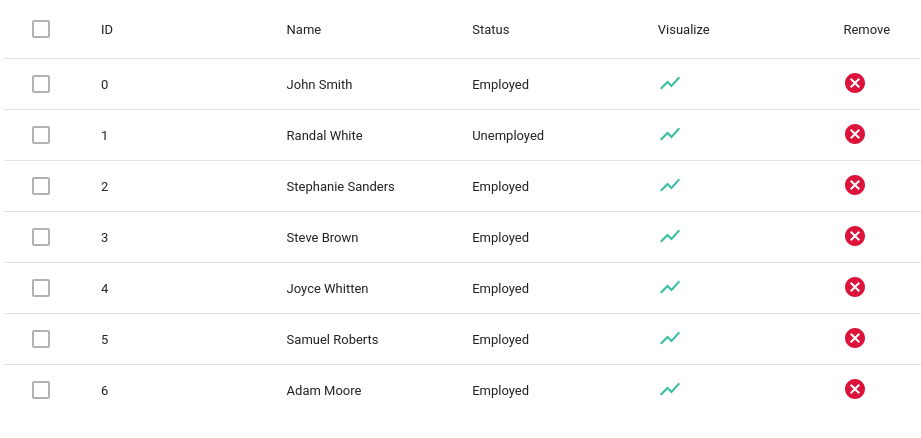
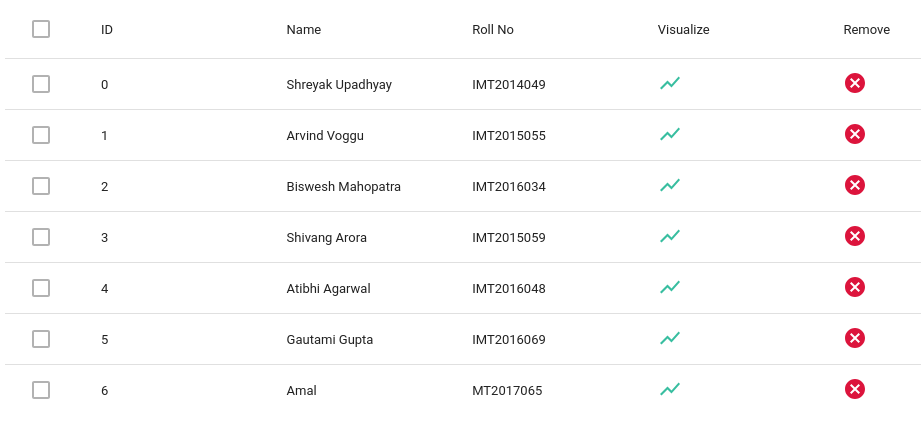
Before and after one commit to shreyakupadhyay/visualization-tool-net, a React (Create React App) app: page / in a window 1280 px wide. Shown: the top 438 px of the page, without its empty margins (135-1056 px from the left). Built offline with nearby package versions, Linux system fonts and the light colour scheme.

Commit message:
added link on click visualize

```diff
--- a/package.json
+++ b/package.json
@@ -3,11 +3,14 @@
   "version": "0.1.0",
   "private": true,
   "dependencies": {
+    "chart.js": "^2.7.2",
     "material-design-icons": "^3.0.1",
     "material-ui": "^0.20.0",
     "react": "^16.2.0",
+    "react-chartjs-2": "^2.7.0",
     "react-dom": "^16.2.0",
     "react-redux": "^5.0.7",
+    "react-router": "^4.2.0",
     "react-router-dom": "^4.2.2",
     "react-scripts": "1.1.1",
     "redux": "^3.7.2",
--- a/public/userdata.json
+++ b/public/userdata.json
@@ -1,30 +1,37 @@
 [
     {
-      "name": "John Smith",
-      "status": "Employed"
+      "name": "Shreyak Upadhyay",
+      "status": "IMT2014049",
+      "id": 1
     },
     {
-      "name": "Randal White",
-      "status": "Unemployed"
+      "name": "Arvind Voggu",
+      "status": "IMT2015055",
+      "id": 2
     },
     {
-      "name": "Stephanie Sanders",
-      "status": "Employed"
+      "name": "Biswesh Mahopatra",
+      "status": "IMT2016034",
+      "id": 3
     },
     {
-      "name": "Steve Brown",
-      "status": "Employed"
+      "name": "Shivang Arora",
+      "status": "IMT2015059",
+      "id": 4
     },
     {
-      "name": "Joyce Whitten",
-      "status": "Employed"
+      "name": "Atibhi Agarwal",
+      "status": "IMT2016048",
+      "id": 5
     },
     {
-      "name": "Samuel Roberts",
-      "status": "Employed"
+      "name": "Gautami Gupta",
+      "status": "IMT2016069",
+      "id": 6
     },
     {
-      "name": "Adam Moore",
-      "status": "Employed"
+      "name": "Amal",
+      "status": "MT2017065",
+      "id": 7
     }
 ]
--- a/src/App.js
+++ b/src/App.js
@@ -1,5 +1,5 @@
 import React, { Component } from 'react';
-import { BrowserRouter as Router, Switch, Route, Link } from 'react-router-dom';
+import { BrowserRouter, Route, Switch } from 'react-router-dom';
 import './App.css';
 import Dashboard from './components/dashboard/dashboard';
 import Home from './components/Home/home';
@@ -12,14 +12,14 @@ class App extends Component {
   render() {
     return (
           <MuiThemeProvider>
-            <Router>
+            <BrowserRouter>
               <Switch>
                   <Route exact path='/' component={Home} />
-                  <Route exact path='/dashboard' component={Dashboard} />
+                  <Route exact path='/dashboard/:id' component={Dashboard} />
                   <Route exact path='/loading' component={Loading} />
                   <Route exact path='/icons' component={Icons} />
               </Switch>
-            </Router>
+            </BrowserRouter>
           </MuiThemeProvider>
     );
   }
--- a/src/components/Home/home.js
+++ b/src/components/Home/home.js
@@ -1,7 +1,7 @@
 import React, { Component } from 'react';
 import { bindActionCreators } from 'redux';
 import { connect } from 'react-redux';
-import { BrowserRouter as Link } from 'react-router-dom';
+import { Link } from 'react-router-dom';
 
 import { Table, TableBody, TableFooter, TableHeader, TableHeaderColumn, TableRow, TableRowColumn } from 'material-ui/Table';
 
@@ -78,6 +78,10 @@ class Home extends Component {
       this.setState({height: event.target.value});
     };
 
+    handleClick = (event) => {
+      console.log("event");
+    }
+
     render() {
       const { error, loading, userdata } = this.props;
 
@@ -86,6 +90,7 @@ class Home extends Component {
       if(loading) return <div>Loading...</div>
 
       return (
+        <div>
           <div style={styles}>
             <Table
               height={this.state.height}
@@ -100,7 +105,7 @@ class Home extends Component {
                 <TableRow>
                   <TableRowColumn>ID</TableRowColumn>
                   <TableRowColumn>Name</TableRowColumn>
-                <TableRowColumn>Status</TableRowColumn>
+                  <TableRowColumn>Roll No</TableRowColumn>
                   <TableRowColumn>Visualize</TableRowColumn>
                   <TableRowColumn>Remove</TableRowColumn>
                 </TableRow>
@@ -117,10 +122,13 @@ class Home extends Component {
                     <TableRowColumn>{row.name}</TableRowColumn>
                     <TableRowColumn>{row.status}</TableRowColumn>
                     <TableRowColumn>
+                    <Link to={'/dashboard/'+index}>
                       <SvgIcon color='#38BEA0'>
                           <path d="M3.5 18.49l6-6.01 4 4L22 6.92l-1.41-1.41-7.09 7.97-4-4L2 16.99z" />
                       </SvgIcon>
+                    </Link>
                     </TableRowColumn>
+
                     <TableRowColumn>
                     <SvgIcon color='#DC143C'>
                         <path d="M12 2C6.47 2 2 6.47 2 12s4.47 10 10 10 10-4.47 10-10S17.53 2 12 2zm5 13.59L15.59 17 12 13.41 8.41 17 7 15.59 10.59 12 7 8.41 8.41 7 12 10.59 15.59 7 17 8.41 13.41 12 17 15.59z" />
@@ -131,6 +139,9 @@ class Home extends Component {
 
               </TableBody>
             </Table>
+          </div>
+          <div>
+          </div>
         </div>
       )}
     }
--- a/src/components/dashboard/dashboard.js
+++ b/src/components/dashboard/dashboard.js
@@ -1,9 +1,8 @@
 import React, { Component } from 'react';
-import { VictoryChart, VictoryAxis, VictoryBar, VictoryLine, VictoryGroup, VictoryTooltip,
-        VictoryScatter, VictoryVoronoiContainer } from 'victory';
 import { bindActionCreators } from 'redux';
 import { connect } from 'react-redux';
 import { fetchData } from '../../actions/dashboardActions';
+import { Line } from 'react-chartjs-2';
 
 const styles = {
     height: '50%',
@@ -17,9 +16,16 @@ const stylesPage = {
 }
 
 class Dashboard extends Component {
+  constructor(props){
+    super(props);
+    this.state = {
+
+    }
+  }
 
   componentDidMount(){
-    this.props.fetchData('/chartdata.json');
+    console.log(this.props.match.params.id);
+    this.props.fetchData('/chartdata.json'); // pass the id here.
   }
 
   render() {
@@ -30,26 +36,38 @@ class Dashboard extends Component {
 
     if(loading) return <div>Loading...</div>
 
+    const dataValue = {
+      labels: data.labels,
+      datasets: [
+        {
+          label: 'Ping data',
+          fill: false,
+          lineTension: 0.1,
+          backgroundColor: 'rgba(75,192,192,0.4)',
+          borderColor: '#38BEA0',
+          borderCapStyle: 'butt',
+          borderDash: [],
+          borderDashOffset: 0.0,
+          borderJoinStyle: 'miter',
+          pointBorderColor: 'rgba(75,192,192,1)',
+          pointBackgroundColor: '#fff',
+          pointBorderWidth: 1,
+          pointHoverRadius: 5,
+          pointHoverBackgroundColor: 'rgba(75,192,192,1)',
+          pointHoverBorderColor: 'rgba(220,220,220,1)',
+          pointHoverBorderWidth: 2,
+          pointRadius: 1,
+          pointHitRadius: 10,
+          data: data.dataValue
+        }
+      ]
+    };
+
+
     return (
-      <div id="page-wrap" style={stylesPage}>
-          <VictoryChart height={400} width={400}
-          containerComponent={<VictoryVoronoiContainer style={styles}/>}
-        >
-            <VictoryGroup
-              labels={(d) => `y: ${d.y}`}
-              labelComponent={
-                <VictoryTooltip
-                  style={{ fontSize: 10 }}
-                />
-              }
-              data={data}
-            >
-              <VictoryLine/>
-              <VictoryScatter
-                size={(d, a) => {return a ? 8 : 3;}}
-              />
-            </VictoryGroup>
-        </VictoryChart>
+      <div style={stylesPage}>
+      <h2>Visualize Ping Data</h2>
+      <Line data={dataValue} />
       </div>
     );
   }
```
Also changed, not shown: public/chartdata.json (+20 -9 lines). Lines whose indentation alone changed are shown as unchanged.
